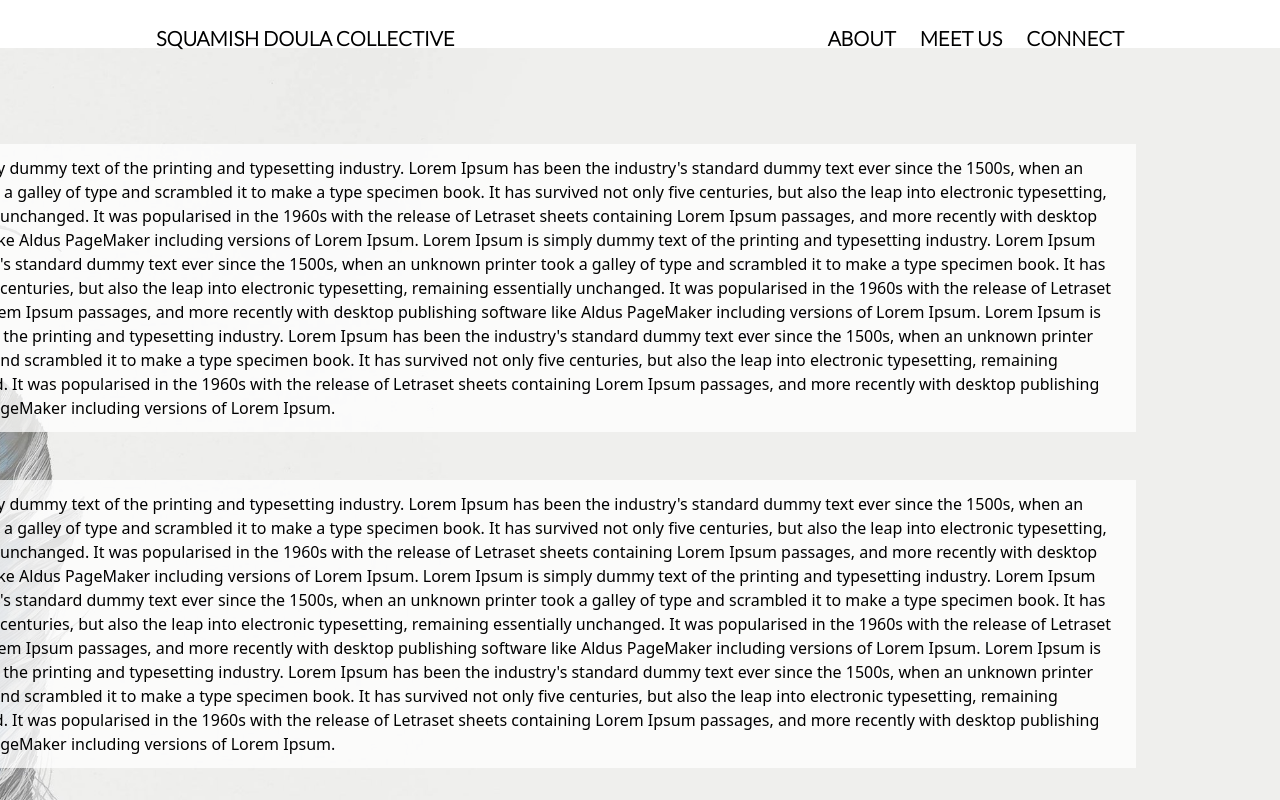
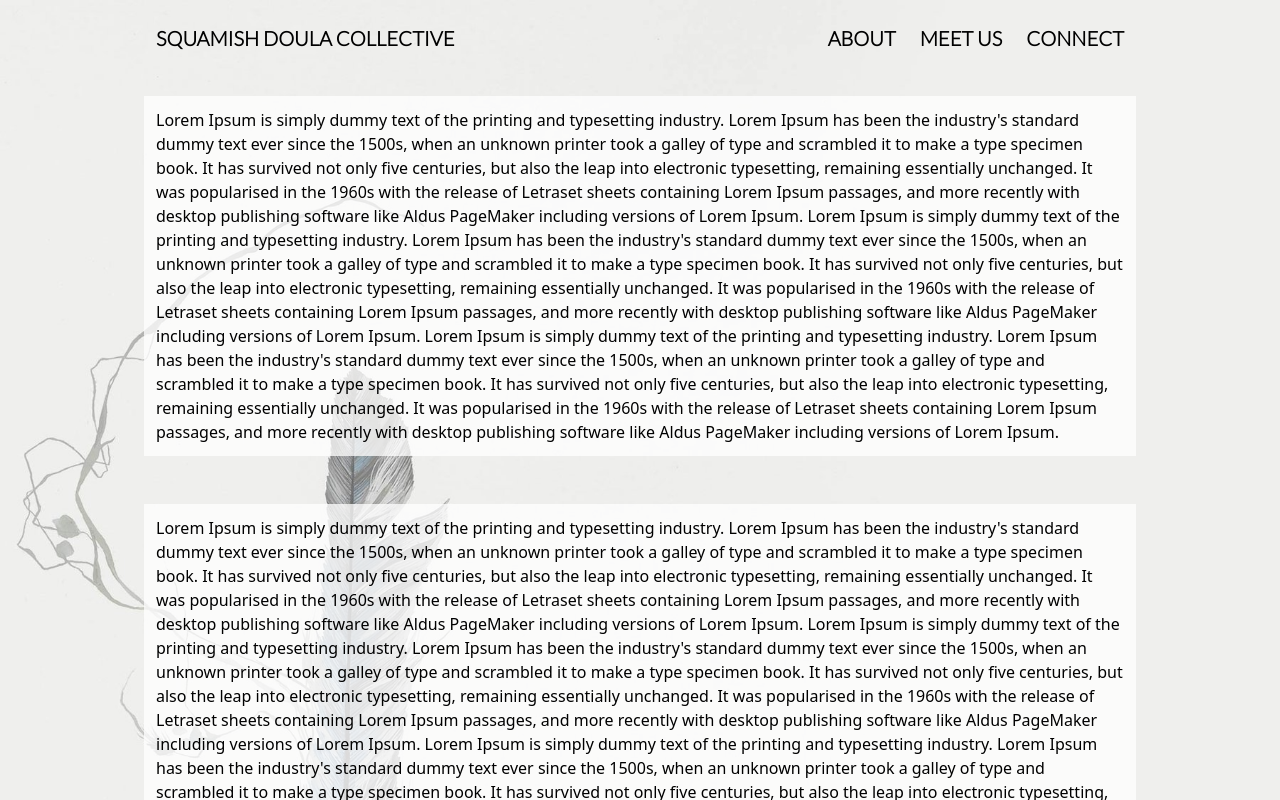
Before and after one commit to mathiusjohnson/birth-collective, a React (Create React App) app: page / in a window 1280 px wide. Shown: the top 800 px of the page. Built offline with nearby package versions, Linux system fonts and the light colour scheme.

Commit message:
fix parallax resize

```diff
--- a/src/components/Parallax/Parallax.js
+++ b/src/components/Parallax/Parallax.js
@@ -1,36 +1,23 @@
 import React, { useEffect, useRef } from 'react'
 import BioList from '../BioList/BioList'
-import styles from './ParallaxStyles.css'
+import { handleScroll } from './parallaxHelpers'
+import './ParallaxStyles.css'
 
-console.log(styles)
 const Parallax = () => {
   const parallaxRef = useRef()
 
   useEffect(() => {
-    console.log(document.body.scrollHeight)
-    const body = document.body
-    const html = document.documentElement
-    const height = Math.max(
-      body.scrollHeight,
-      body.offsetHeight,
-      html.clientHeight,
-      html.scrollHeight,
-      html.offsetHeight
-    )
-    console.log(height)
     if (typeof window != 'undefined') {
       // needed if SSR
-      parallaxRef.current.style.height = document.body.scrollHeight + 'px'
-      console.log('height: ', parallaxRef.current.style.height)
+
       window.addEventListener('scroll', () => {
-        let offset = window.pageYOffset
-        parallaxRef.current.style.backgroundPositionY = offset * 0.5 + 'px'
+        handleScroll(parallaxRef, window)
       })
     }
   }, [])
 
   return (
-    <div ref={parallaxRef} className='parallax'>
+    <div ref={parallaxRef} className='parallax  -mt-12'>
       <BioList />
     </div>
   )
--- a/src/components/Parallax/ParallaxStyles.css
+++ b/src/components/Parallax/ParallaxStyles.css
@@ -1,5 +1,7 @@
 .parallax {
   background-image: url('/src/assets/images/parallax-image.jpg');
   background-size: cover;
-  margin-left: -25%;
+  /* margin-left: -25%; */
+  background-position: left;
+  height: max-content;
 }
--- /dev/null
+++ b/src/components/Parallax/parallaxHelpers.js
@@ -0,0 +1,4 @@
+export const handleScroll = (parallaxRef, window) => {
+  let offset = window.pageYOffset
+  return (parallaxRef.current.style.backgroundPositionY = offset * 0.5 + 'px')
+}
```
